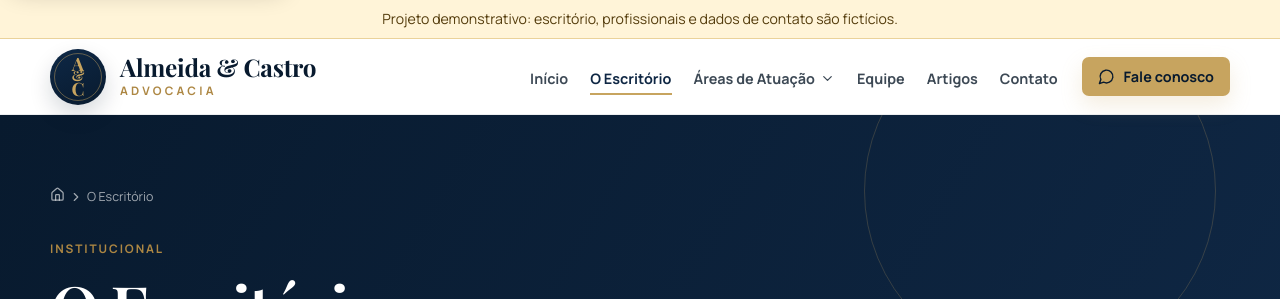
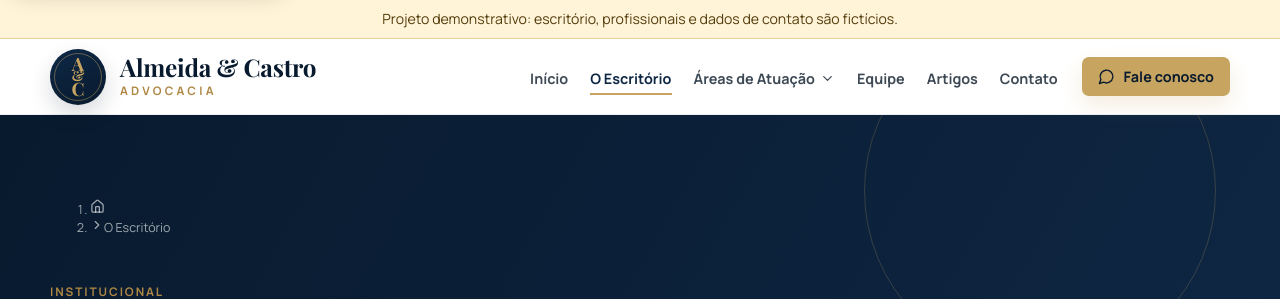
Before and after one commit to RicardoRibeiro-Prof/almeida-castro-advocacia, a React (Vite) app: page /sobre in a window 1280 px wide. Shown: the top 299 px of the page. Built offline with nearby package versions, Linux system fonts and the light colour scheme.

Commit message:
Torna breadcrumbs visíveis mais semânticos

```diff
--- a/src/components/PageHero.jsx
+++ b/src/components/PageHero.jsx
@@ -1,20 +1,28 @@
+import { ChevronRight, Home } from 'lucide-react'
 import { Link } from 'react-router-dom'
-import { ChevronRight, Home } from 'lucide-react'
 
 export default function PageHero({ eyebrow, title, description, breadcrumbs = [] }) {
   return (
     <section className="page-hero">
       <div className="container page-hero__inner">
         <nav className="breadcrumbs" aria-label="Navegação estrutural">
-          <Link to="/" aria-label="Página inicial">
-            <Home size={15} />
-          </Link>
-          {breadcrumbs.map((item) => (
-            <span key={`${item.label}-${item.to || 'current'}`}>
-              <ChevronRight size={14} aria-hidden="true" />
-              {item.to ? <Link to={item.to}>{item.label}</Link> : <span>{item.label}</span>}
-            </span>
-          ))}
+          <ol>
+            <li>
+              <Link to="/" aria-label="Página inicial">
+                <Home size={15} aria-hidden="true" />
+                <span className="sr-only">Início</span>
+              </Link>
+            </li>
+            {breadcrumbs.map((item, index) => {
+              const current = !item.to || index === breadcrumbs.length - 1
+              return (
+                <li key={`${item.label}-${item.to || 'current'}`}>
+                  <ChevronRight size={14} aria-hidden="true" />
+                  {current ? <span aria-current="page">{item.label}</span> : <Link to={item.to}>{item.label}</Link>}
+                </li>
+              )
+            })}
+          </ol>
         </nav>
         {eyebrow && <span className="eyebrow">{eyebrow}</span>}
         <h1>{title}</h1>
```
